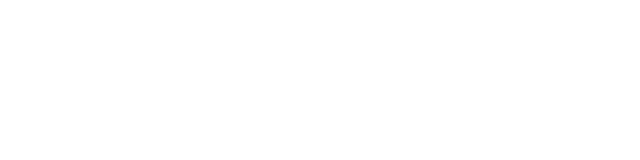
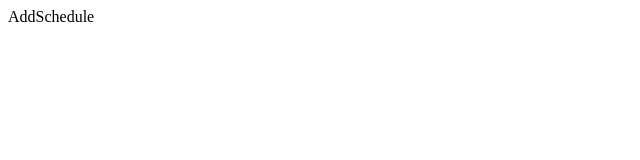
Before and after one commit to wanted-running-sheep/Schedule, a React (Create React App) app: page /add in a window 1280 px wide. Shown: the top 160 px of the page, without its empty margins (0-640 px from the left). Built offline with nearby package versions, Linux system fonts and the light colour scheme.

Commit message:
✨ feat:  기본적인 라우팅 추가

```diff
--- a/src/App.tsx
+++ b/src/App.tsx
@@ -2,7 +2,7 @@ import React from 'react';
 import Router from '@/routes';
 
 function App() {
-  return <div></div>;
+  return <Router />;
 }
 
 export default App;
--- a/src/index.tsx
+++ b/src/index.tsx
@@ -1,5 +1,6 @@
 import React from 'react';
 import ReactDOM from 'react-dom/client';
+import { BrowserRouter } from 'react-router-dom';
 import App from './App';
 
 const root = ReactDOM.createRoot(
@@ -7,6 +8,8 @@ const root = ReactDOM.createRoot(
 );
 root.render(
   <React.StrictMode>
-    <App />
+    <BrowserRouter>
+      <App />
+    </BrowserRouter>
   </React.StrictMode>
 );
--- /dev/null
+++ b/src/pages/AddSchedule.tsx
@@ -0,0 +1,7 @@
+import React from 'react';
+
+const AddSchedule = () => {
+  return <div>AddSchedule</div>;
+};
+
+export default AddSchedule;
--- /dev/null
+++ b/src/pages/Scedule.tsx
@@ -0,0 +1,7 @@
+import React from 'react';
+
+const Scedule = () => {
+  return <div>Scedule</div>;
+};
+
+export default Scedule;
--- a/src/routes/index.tsx
+++ b/src/routes/index.tsx
@@ -1,8 +1,15 @@
+import AddSchedule from '@/pages/AddSchedule';
+import Scedule from '@/pages/Scedule';
 import React from 'react';
-import { Routes } from 'react-router-dom';
+import { Route, Routes } from 'react-router-dom';
 
 const Router = () => {
-  return <Routes></Routes>;
+  return (
+    <Routes>
+      <Route path="/" element={<Scedule />} />
+      <Route path="/add" element={<AddSchedule />} />
+    </Routes>
+  );
 };
 
 export default Router;
```
Also changed, not shown: 1 other file (tests, documents, lock files or other folders).
